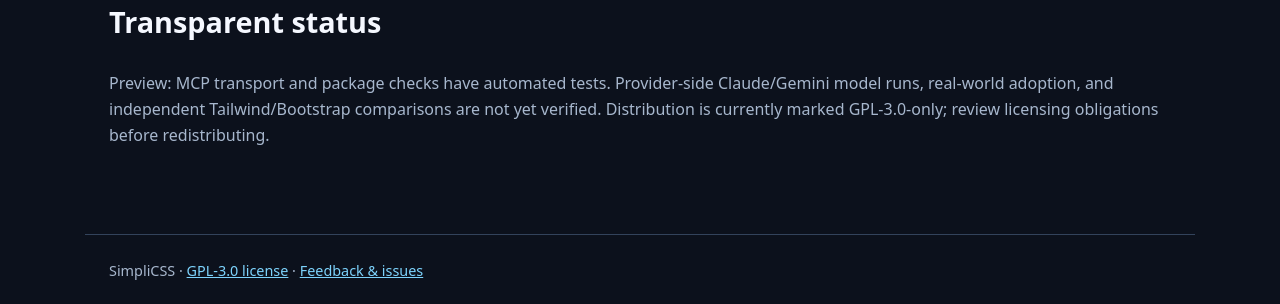
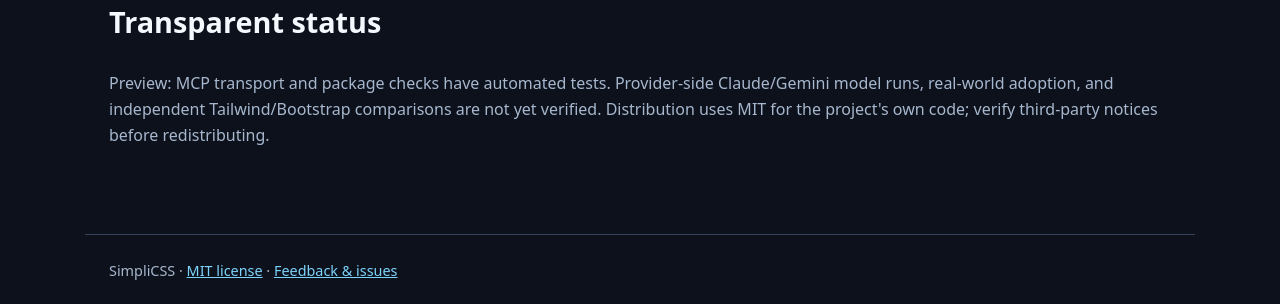
Before and after one commit to baidou5/SimpliCSS, a website: page docs/index.html in a window 1280 px wide. Shown: the part 2137-2441 px from the top of the page. Drawn offline with Linux system fonts and the light colour scheme.

Commit message:
chore(license): align package, release checks and documentation with MIT

```diff
--- a/docs/index.html
+++ b/docs/index.html
@@ -22,5 +22,5 @@ const diagnostics = validate({ classes });
 if (!diagnostics.valid) throw new Error('Unsupported utilities');
 const css = compile({ safelist: classes }).css;
 const html = renderComponent('button', { label: 'Save', variant: 'primary' });</code></pre><div class="actions"><a class="btn" href="https://github.com/baidou5/SimpliCSS/blob/main/MCP.md">MCP documentation</a><a class="btn" href="https://github.com/baidou5/SimpliCSS/blob/main/evaluations/COMPARISON_PROTOCOL.md">AI evaluation protocol</a></div></section>
-<section><h2>Transparent status</h2><p>Preview: MCP transport and package checks have automated tests. Provider-side Claude/Gemini model runs, real-world adoption, and independent Tailwind/Bootstrap comparisons are not yet verified. Distribution is currently marked GPL-3.0-only; review licensing obligations before redistributing.</p></section></main>
-<footer class="wrap">SimpliCSS · <a href="https://github.com/baidou5/SimpliCSS/blob/main/LICENSE">GPL-3.0 license</a> · <a href="https://github.com/baidou5/SimpliCSS/issues">Feedback & issues</a></footer></body></html>
+<section><h2>Transparent status</h2><p>Preview: MCP transport and package checks have automated tests. Provider-side Claude/Gemini model runs, real-world adoption, and independent Tailwind/Bootstrap comparisons are not yet verified. Distribution uses MIT for the project's own code; verify third-party notices before redistributing.</p></section></main>
+<footer class="wrap">SimpliCSS · <a href="https://github.com/baidou5/SimpliCSS/blob/main/LICENSE">MIT license</a> · <a href="https://github.com/baidou5/SimpliCSS/issues">Feedback & issues</a></footer></body></html>
```
